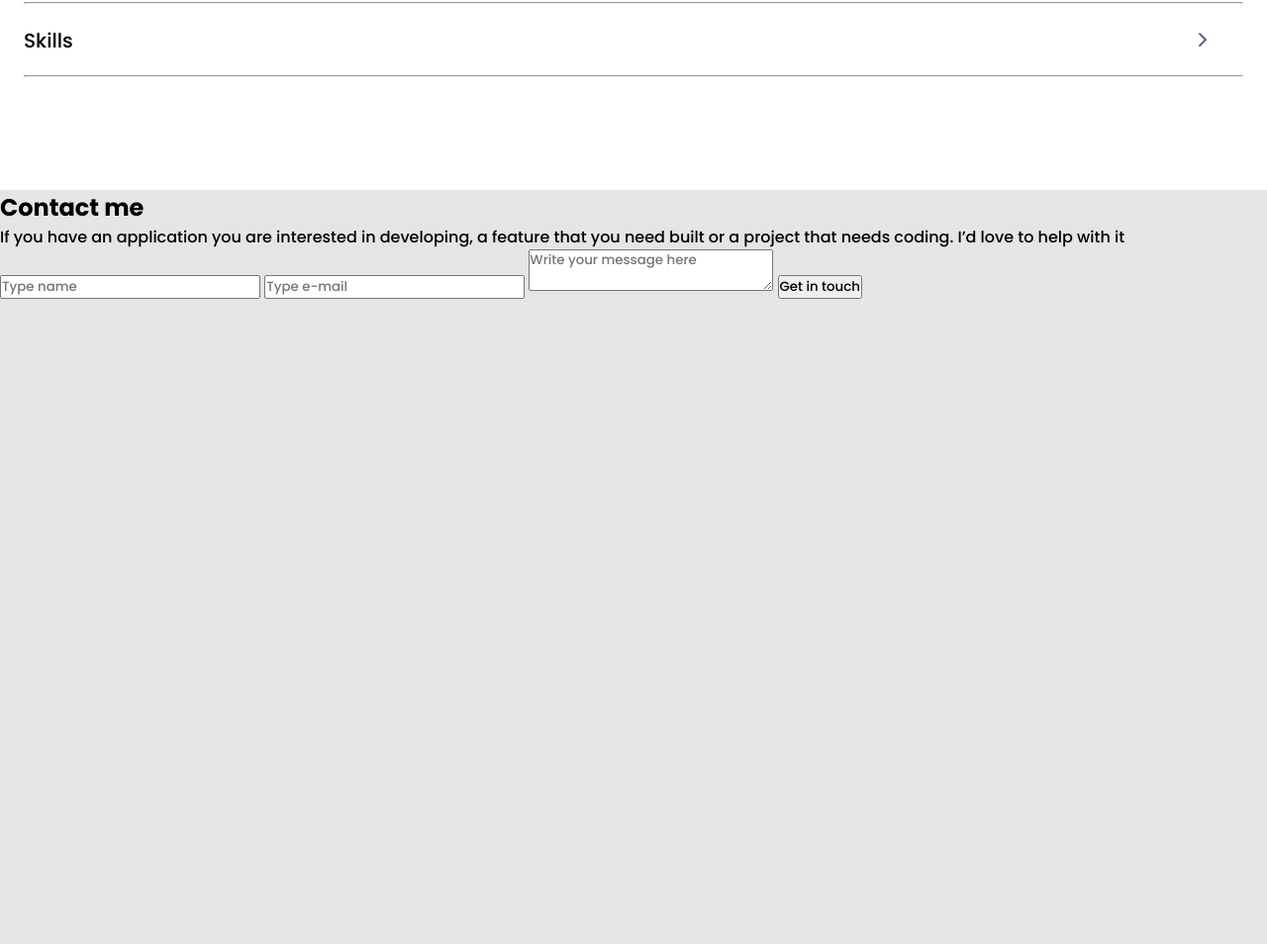
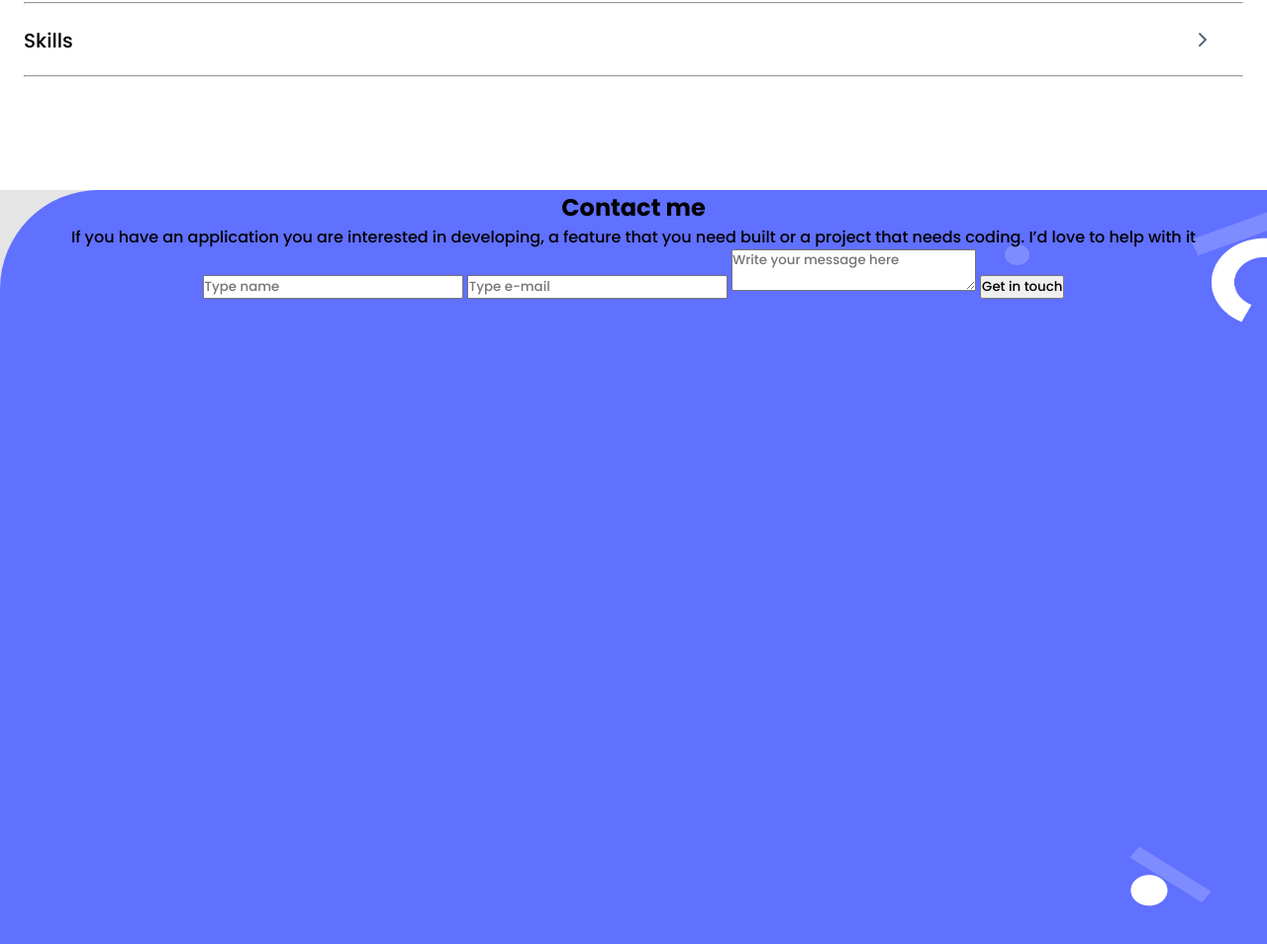
Before and after one commit to ghreza-crypto/portfolio, a website: page index.html in a window 1280 px wide. Shown: the part 4204-5158 px from the top of the page at 99% size. Before the commit the page ends 4506 px from the top, so only its background shows below. Drawn offline with Linux system fonts and the light colour scheme.

Commit message:
Update style.css for contact form background section

```diff
--- a/style.css
+++ b/style.css
@@ -292,3 +292,16 @@ button:disabled {
   border: 1px solid #c1c7d0;
   color: #5e6c84;
 }
+/* contact form */
+#contact-form{
+  height: 779px;
+  background-color: #6070ff;
+  background-image: url('/images/contact-form.png');
+  background-size: 265px 709px;
+  background-repeat: no-repeat;
+  background-position: right;
+  background-origin: content-box;
+  background-position-y: 21px;
+  border-top-left-radius: 100px;
+  text-align: center;
+}
```
Also changed, not shown: images/contact-form.png (added).
